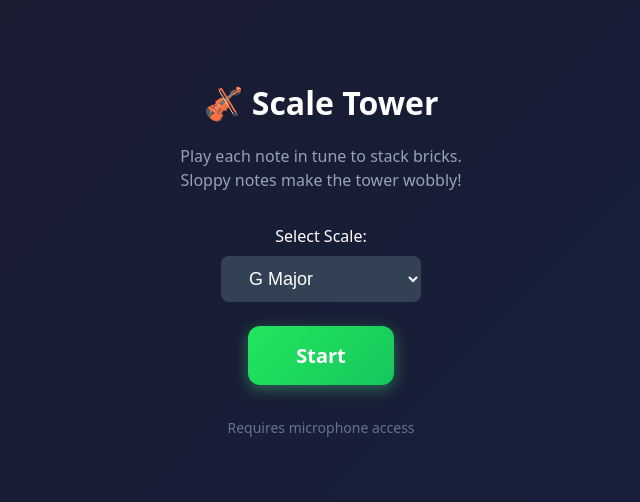
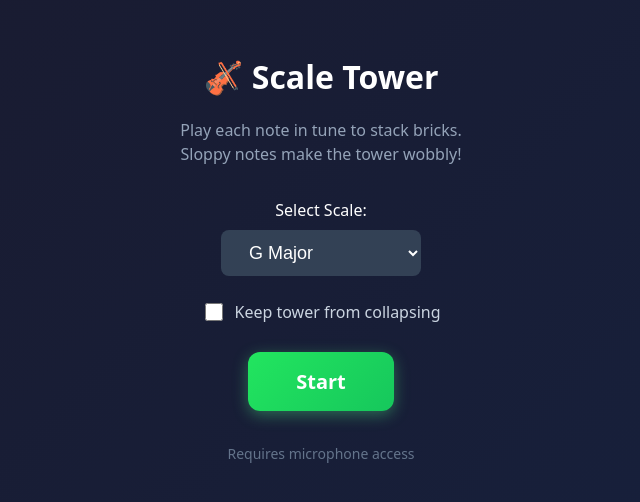
Before and after one commit to rwest/scales-tuner, a React (Vite) app: page / in a window 1280 px wide. Shown: the part 162-664 px from the top of the page, without its empty margins (319-959 px from the left). Built offline with nearby package versions, Linux system fonts and the light colour scheme.

Commit message:
let the tower stay up

```diff
--- a/src/violin-tuner-game.jsx
+++ b/src/violin-tuner-game.jsx
@@ -239,6 +239,7 @@ export default function ViolinTunerGame() {
   const [holdProgress, setHoldProgress] = useState(0);
   const [collapseTime, setCollapseTime] = useState(null);
   const [error, setError] = useState(null);
+  const [noCollapse, setNoCollapse] = useState(false);
   const [score, setScore] = useState(0);
 
   const audioContextRef = useRef(null);
@@ -341,7 +342,7 @@ export default function ViolinTunerGame() {
           setHoldProgress(0);
           holdStartRef.current = null;
 
-          if (newInstability >= COLLAPSE_THRESHOLD) {
+          if (newInstability >= COLLAPSE_THRESHOLD && !noCollapse) {
             // Tower collapses!
             setGameState('collapsed');
             setCollapseTime(Date.now());
@@ -430,6 +431,16 @@ export default function ViolinTunerGame() {
             ))}
           </select>
         </div>
+
+        <label style={{ color: '#cbd5e1', display: 'flex', alignItems: 'center', gap: 8, marginBottom: 28 }}>
+          <input
+            type="checkbox"
+            checked={noCollapse}
+            onChange={(e) => setNoCollapse(e.target.checked)}
+            style={{ width: 18, height: 18 }}
+          />
+          Keep tower from collapsing
+        </label>
 
         <button
           onClick={startGame}
```
